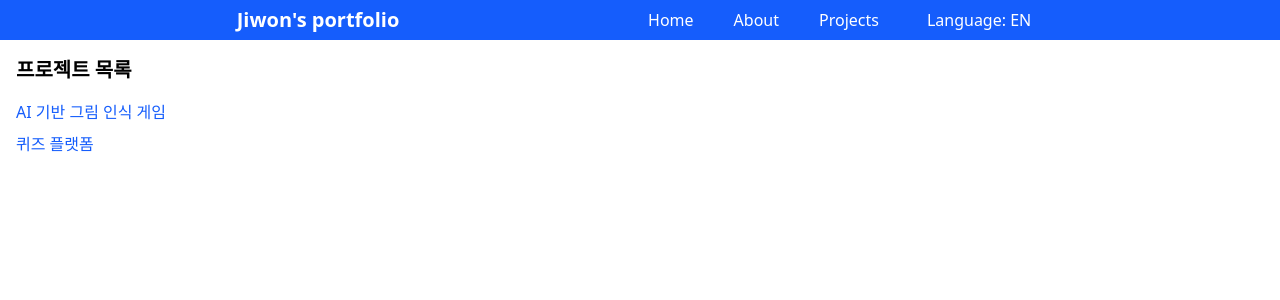
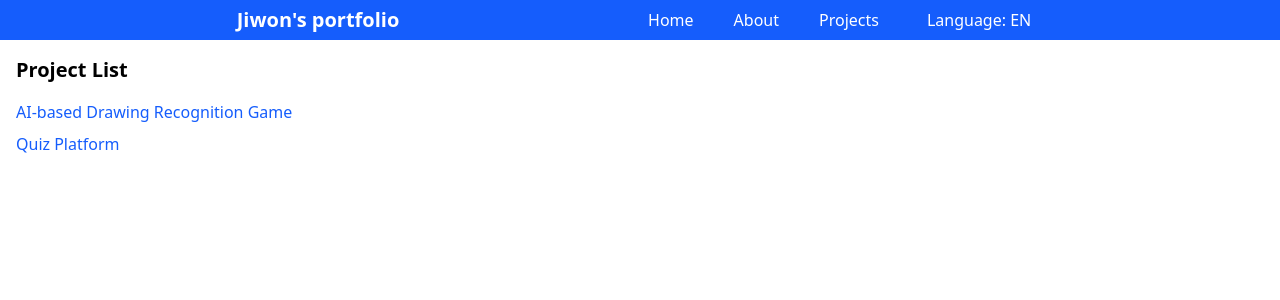
Before and after one commit to Likelion-YeungNam-Univ/11-13th-fe-assignment, a React (Vite) app in the folder 박지원/: page /projects in a window 1280 px wide. Shown: the top 300 px of the page. Built offline with nearby package versions, Linux system fonts and the light colour scheme.

Commit message:
프로젝트 리스트 페이지에 context 적용

```diff
--- a/박지원/src/pages/Projects.jsx
+++ b/박지원/src/pages/Projects.jsx
@@ -1,13 +1,27 @@
 import { Link } from "react-router-dom";
+import { useLanguage } from "../contexts/context";
 
 const projectList = [
-  { id: 1, title: "AI 기반 그림 인식 게임" },
-  { id: 2, title: "퀴즈 플랫폼" },
+  {
+    id: 1,
+    title_ko: "AI 기반 그림 인식 게임",
+    title_en: "AI-based Drawing Recognition Game",
+  },
+  {
+    id: 2,
+    title_ko: "퀴즈 플랫폼",
+    title_en: "Quiz Platform",
+  },
 ];
 
-const Projects = () => (
+const Projects = () => {
+  const { language } = useLanguage();
+
+  return (
     <div className="p-4">
-    <h1 className="text-xl font-bold mb-4">프로젝트 목록</h1>
+      <h1 className="text-xl font-bold mb-4">
+        {language === "EN" ? "Project List" : "프로젝트 목록"}
+      </h1>
       <ul className="space-y-2">
         {projectList.map((project) => (
           <li key={project.id}>
@@ -15,11 +29,12 @@ const Projects = () => (
               to={`/projects/${project.id}`}
               className="text-blue-600 hover:underline"
             >
-            {project.title}
+              {language === "EN" ? project.title_en : project.title_ko}
             </Link>
           </li>
         ))}
       </ul>
     </div>
   );
+};
 export default Projects;
```
Lines whose indentation alone changed are shown as unchanged.
